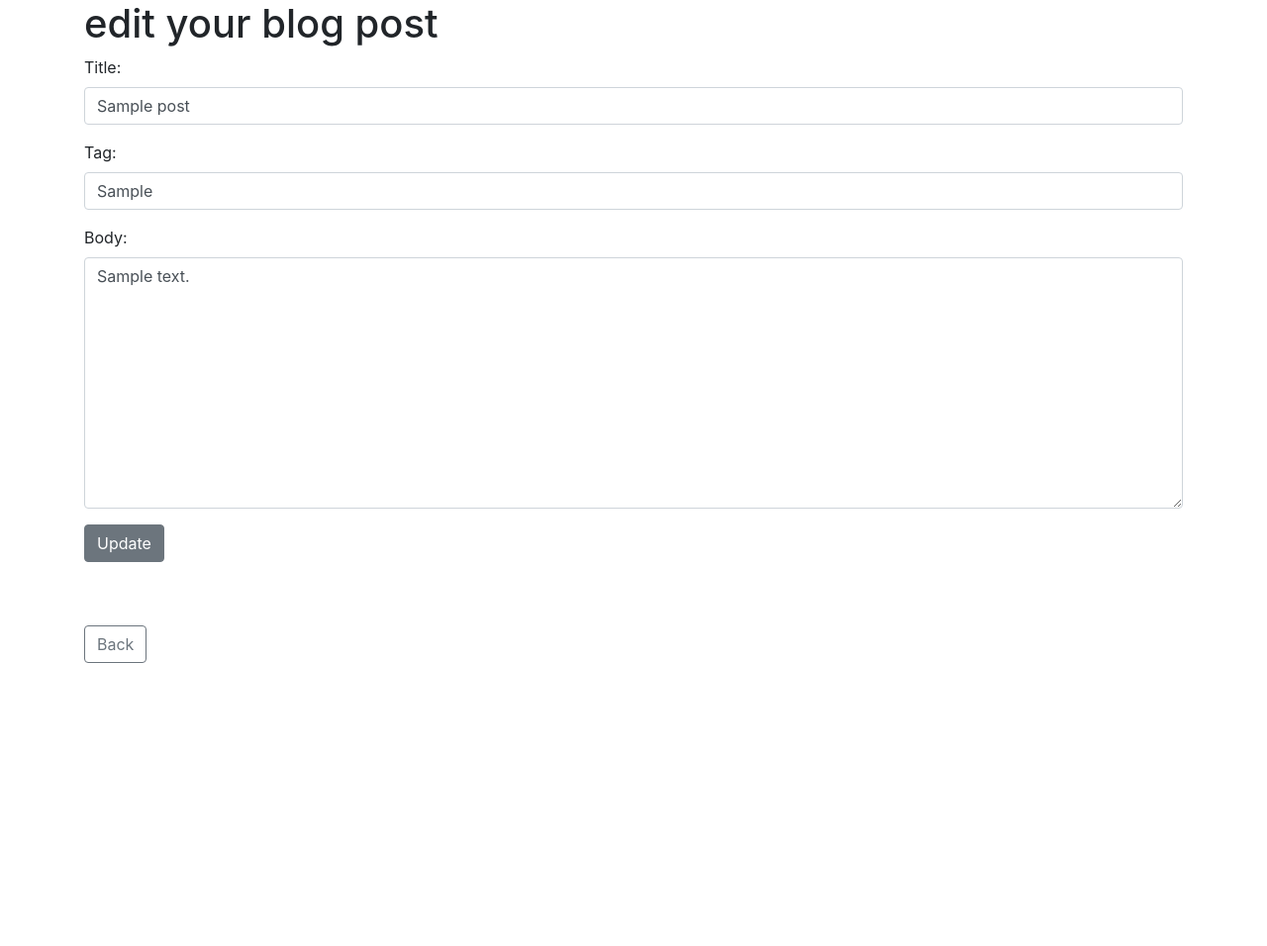
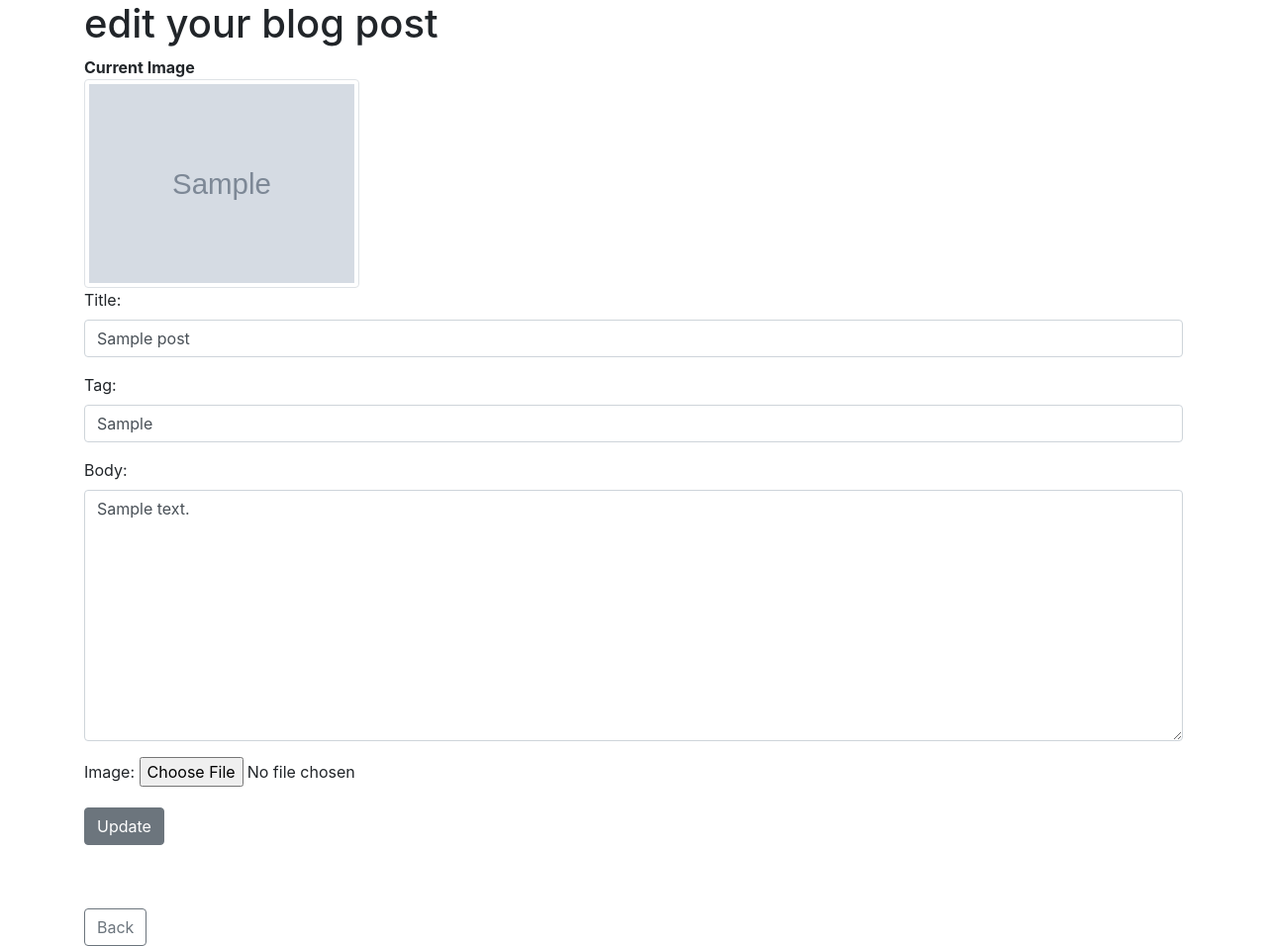
Before and after one commit to MatzkinGurza/MyDjangoCrud, a Django app: page /article/edit/1 in a window 1280 px wide. Shown: the part 56-1012 px from the top of the page at 99% size. Before the commit the page ends 726 px from the top, so only its background shows below. Run offline with Django 5.2, Linux system fonts and the light colour scheme; tables that the repository leaves empty hold one stand-in row (values such as "Sample post"); grey boxes marked "Sample" are stand-in pictures.

Commit message:
update image on post is working

```diff
--- a/CrudBlog/forms.py
+++ b/CrudBlog/forms.py
@@ -18,7 +18,8 @@ class PostForm(forms.ModelForm):
         }
 
 class PostFormUpdate(forms.ModelForm):
-    # would make sense to add edit image here
+    image = forms.ImageField(required=False)  # campo para upload de imagem
+
     class Meta:
         model = Post
         fields = ('title',
--- a/CrudBlog/templates/update_post.html
+++ b/CrudBlog/templates/update_post.html
@@ -6,7 +6,11 @@
 <h1>edit your blog post</h1>
 
 <div class="form-group">
-    <form method="POST">
+    <form method="POST" enctype="multipart/form-data">
+        {% if post.image_url %}
+        <strong>Current Image</strong><br/>
+        <img src="{{ post.image_url }}" alt="Imagem do Post" class="img-thumbnail w-25">
+        {% endif %}<br/>
         {% csrf_token %}
         {{form.as_p}}
         <button class="btn btn-secondary">Update</button>
--- a/CrudBlog/views.py
+++ b/CrudBlog/views.py
@@ -45,6 +45,21 @@ class UpdatePostView(UpdateView):
     model=Post
     form_class = PostFormUpdate
     template_name= 'update_post.html'
+    def form_valid(self, form):
+        image_file = form.cleaned_data.get('image')
+        if image_file:
+            # Enviar a imagem para o Imgur
+            url = "https://api.imgur.com/3/image"
+            headers = {"Authorization": f"Client-ID {settings.IMGUR_CLIENT_ID}"}
+            files = {'image': image_file.read()}
+
+            response = requests.post(url, headers=headers, files=files)
+            data = response.json()
+
+            if response.status_code == 200 and data['success']:
+                form.instance.image_url = data['data']['link']
+
+        return super().form_valid(form)
 
 class DeletePostView(DeleteView):
     model=Post
```
